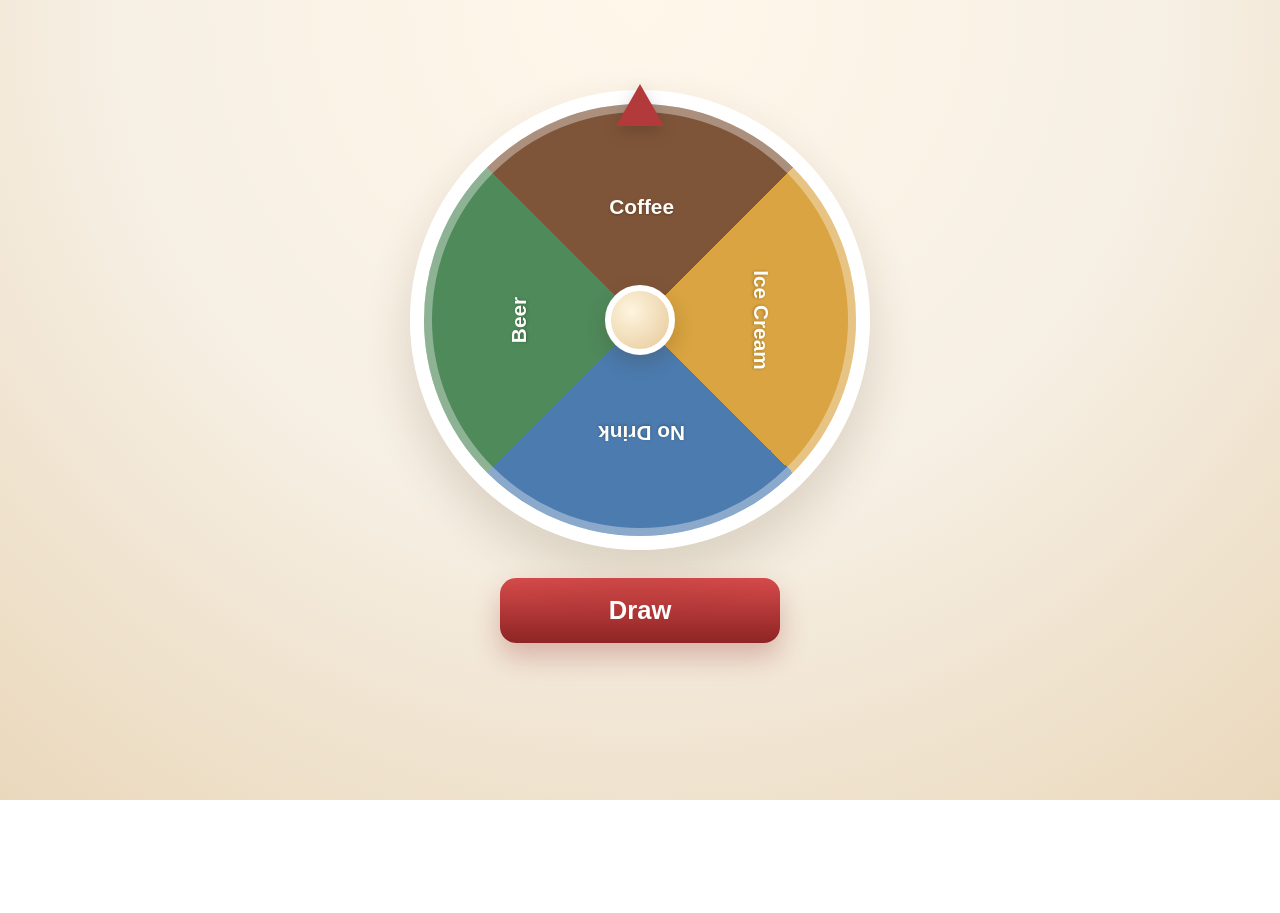
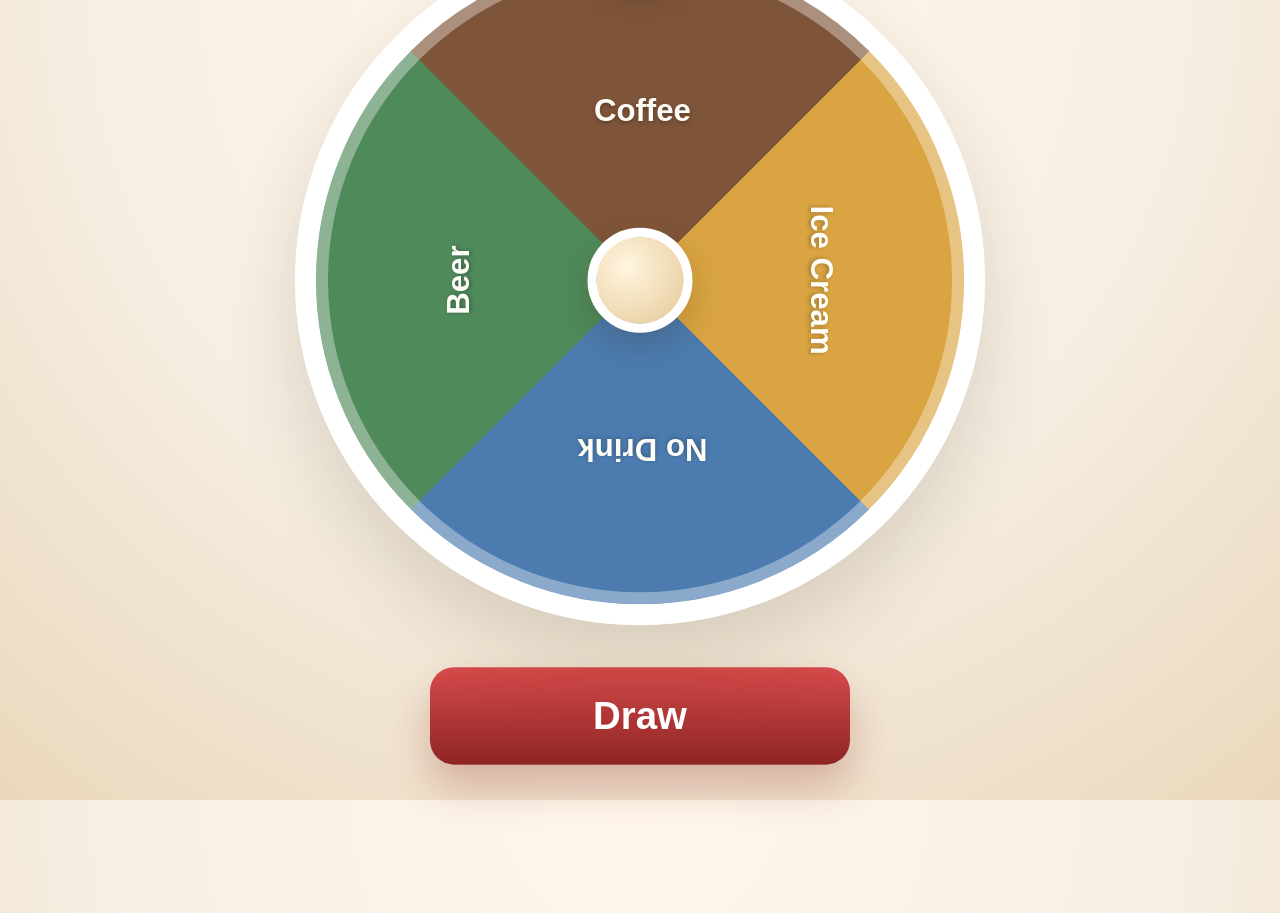
Before and after one commit to fenginau/coffee-wheel, a plain HTML site: page index.html in a window 1280 px wide. Before the commit the page ends 800 px from the top, so only its background shows below. Drawn offline with Linux system fonts and the light colour scheme.

Commit message:
Update index.html

```diff
--- a/index.html
+++ b/index.html
@@ -36,6 +36,7 @@
       justify-items: center;
       gap: 28px;
       padding: 32px 16px;
+      scale: 1.5;
     }
 
     .wheel-wrap {
```
